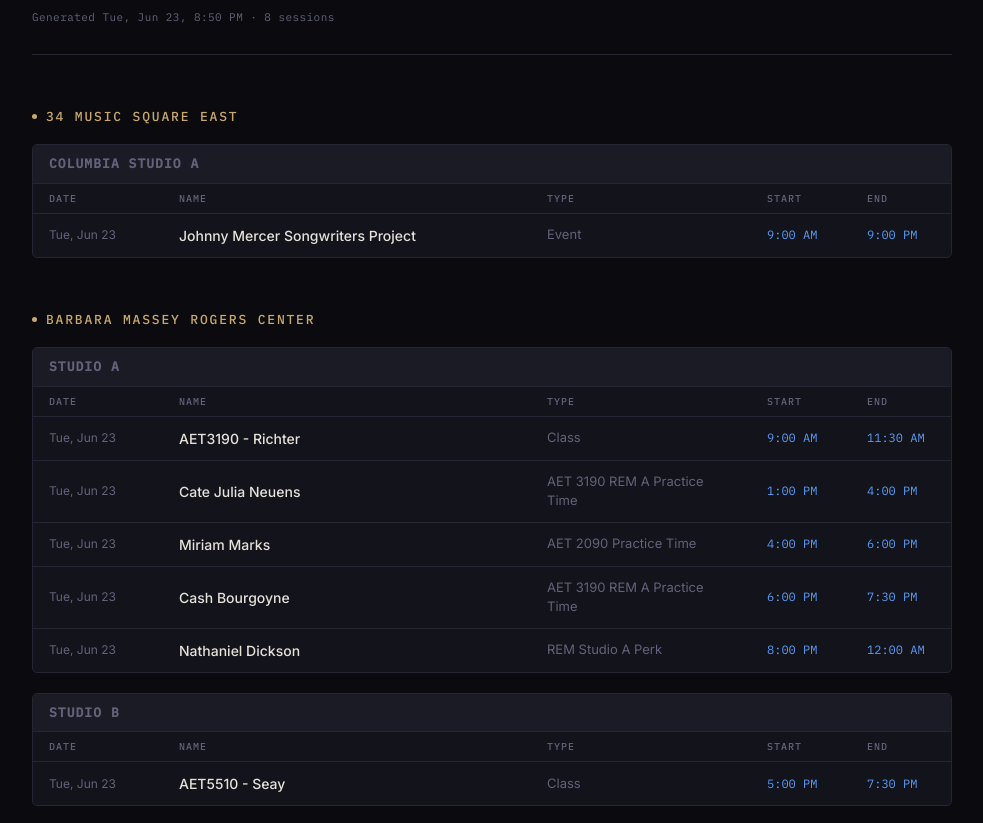
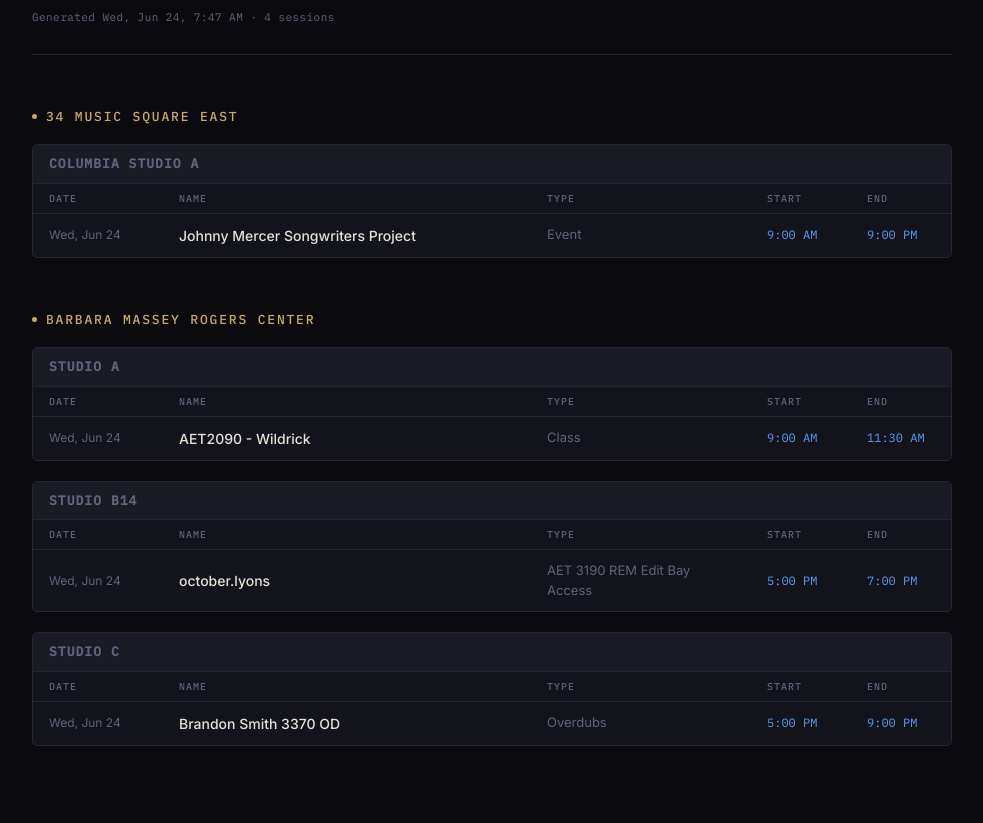
Before and after one commit to bradwintersmusic-cloud/studioassistant-sync, a website: page index.html in a window 1280 px wide. Shown: the part 119-942 px from the top of the page, without its empty margins (148-1131 px from the left). Drawn offline with Linux system fonts and the light colour scheme.

Commit message:
Update schedule

```diff
--- a/index.html
+++ b/index.html
@@ -179,7 +179,7 @@
   <header class="page-header">
     <div class="wordmark">Belmont University · AET</div>
     <h1>Studio Schedule</h1>
-    <div class="meta">Generated Tue, Jun 23, 8:50 PM · 8 sessions</div>
+    <div class="meta">Generated Wed, Jun 24, 7:47 AM · 4 sessions</div>
   </header>
   <main class="content">
 
@@ -203,7 +203,7 @@
             </thead>
             <tbody>
             <tr>
-              <td class="col-date">Tue, Jun 23</td>
+              <td class="col-date">Wed, Jun 24</td>
               <td class="col-name">Johnny Mercer Songwriters Project</td>
               <td class="col-type">Event</td>
               <td class="col-time">9:00 AM</td>
@@ -234,64 +234,11 @@
             </thead>
             <tbody>
             <tr>
-              <td class="col-date">Tue, Jun 23</td>
-              <td class="col-name">AET3190 - Richter</td>
+              <td class="col-date">Wed, Jun 24</td>
+              <td class="col-name">AET2090 - Wildrick</td>
               <td class="col-type">Class</td>
               <td class="col-time">9:00 AM</td>
               <td class="col-time">11:30 AM</td>
-            </tr>
-            <tr>
-              <td class="col-date">Tue, Jun 23</td>
-              <td class="col-name">Cate Julia Neuens </td>
-              <td class="col-type">AET 3190 REM A Practice Time</td>
-              <td class="col-time">1:00 PM</td>
-              <td class="col-time">4:00 PM</td>
-            </tr>
-            <tr>
-              <td class="col-date">Tue, Jun 23</td>
-              <td class="col-name">Miriam Marks</td>
-              <td class="col-type">AET 2090 Practice Time</td>
-              <td class="col-time">4:00 PM</td>
-              <td class="col-time">6:00 PM</td>
-            </tr>
-            <tr>
-              <td class="col-date">Tue, Jun 23</td>
-              <td class="col-name">Cash Bourgoyne</td>
-              <td class="col-type">AET 3190 REM A Practice Time</td>
-              <td class="col-time">6:00 PM</td>
-              <td class="col-time">7:30 PM</td>
-            </tr>
-            <tr>
-              <td class="col-date">Tue, Jun 23</td>
-              <td class="col-name">Nathaniel Dickson</td>
-              <td class="col-type">REM Studio A Perk</td>
-              <td class="col-time">8:00 PM</td>
-              <td class="col-time">12:00 AM</td>
-            </tr>
-            </tbody>
-        </table>
-        </div>
-    </div>
-            <div class="studio-block">
-        <div class="studio-header">Studio B</div>
-        <div class="table-scroll">
-        <table>
-            <thead>
-            <tr>
-                <th>Date</th>
-                <th>Name</th>
-                <th>Type</th>
-                <th>Start</th>
-                <th>End</th>
-            </tr>
-            </thead>
-            <tbody>
-            <tr>
-              <td class="col-date">Tue, Jun 23</td>
-              <td class="col-name">AET5510 - Seay</td>
-              <td class="col-type">Class</td>
-              <td class="col-time">5:00 PM</td>
-              <td class="col-time">7:30 PM</td>
             </tr>
             </tbody>
         </table>
@@ -312,11 +259,36 @@
             </thead>
             <tbody>
             <tr>
-              <td class="col-date">Tue, Jun 23</td>
+              <td class="col-date">Wed, Jun 24</td>
               <td class="col-name">october.lyons</td>
               <td class="col-type">AET 3190 REM Edit Bay Access</td>
+              <td class="col-time">5:00 PM</td>
               <td class="col-time">7:00 PM</td>
-              <td class="col-time">8:30 PM</td>
+            </tr>
+            </tbody>
+        </table>
+        </div>
+    </div>
+            <div class="studio-block">
+        <div class="studio-header">Studio C</div>
+        <div class="table-scroll">
+        <table>
+            <thead>
+            <tr>
+                <th>Date</th>
+                <th>Name</th>
+                <th>Type</th>
+                <th>Start</th>
+                <th>End</th>
+            </tr>
+            </thead>
+            <tbody>
+            <tr>
+              <td class="col-date">Wed, Jun 24</td>
+              <td class="col-name">Brandon Smith 3370 OD</td>
+              <td class="col-type">Overdubs</td>
+              <td class="col-time">5:00 PM</td>
+              <td class="col-time">9:00 PM</td>
             </tr>
             </tbody>
         </table>
```
